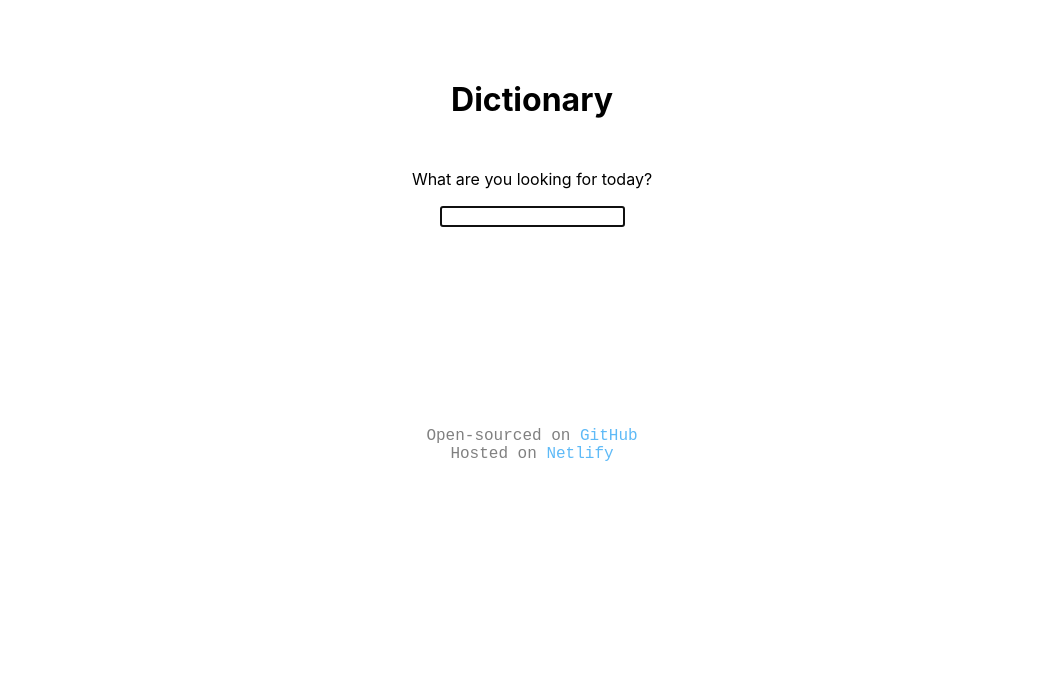
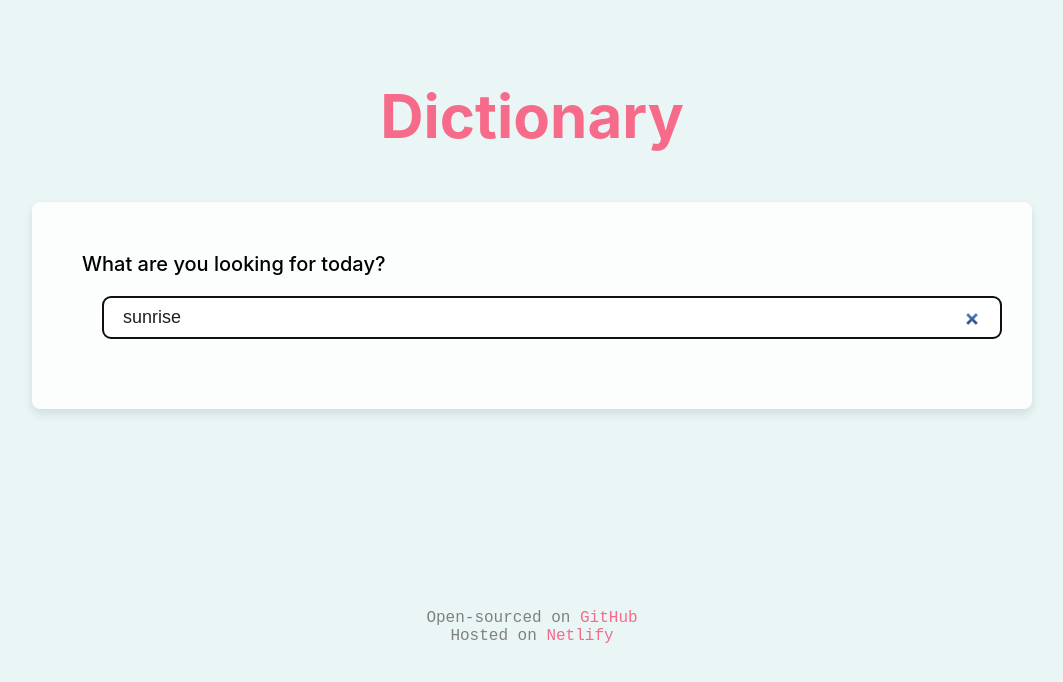
Before and after one commit to shouedpro/react-dictionary-project, a React (Create React App) app: page / in a window 1280 px wide. Shown: the top 682 px of the page, without its empty margins (108-1171 px from the left). Built offline with nearby package versions, Linux system fonts and the light colour scheme; no server answers.

Commit message:
updated css files

```diff
--- a/src/App.css
+++ b/src/App.css
@@ -1,10 +1,23 @@
+body {
+  background: #eaf6f6;
+}
+
 h1 {
+  color: #f76b8a;
+  font-size: 60px;
   margin-bottom: 50px;
+  text-align: center;
+}
+
+main {
+  display: block;
+  margin: 0 auto;
+  max-width: 1000px;
 }
 
 a {
   text-decoration: none;
-  color: rgb(94, 186, 247);
+  color: #f76b8a;
 }
 
 footer {
@@ -12,9 +25,9 @@ footer {
   font-family: monospace;
   font-size: 16px;
   margin-top: 200px;
+  text-align: center;
 }
 
 .App {
-  text-align: center;
   margin: 80px;
 }
--- a/src/App.js
+++ b/src/App.js
@@ -6,9 +6,8 @@ export default function App() {
   return (
     <div className="App">
       <h1>Dictionary</h1>
-      <p>What are you looking for today?</p>
       <main>
-        <Dictionary />
+        <Dictionary defaultKeyword="sunrise" />
       </main>
       <footer>
         <div>
--- a/src/Dictionary.css
+++ b/src/Dictionary.css
@@ -1,3 +1,24 @@
-.Dictionary {
-  text-align: center;
+section {
+  background: #fcfefe;
+  padding: 50px;
+  border-radius: 8px;
+  box-shadow: 0 5px 10px rgba(10, 10, 10, 0.1);
+  margin: 50px 0;
 }
+
+input {
+  width: 100%;
+  padding: 10px 20px;
+  border: 1px solid #ddd;
+  border-radius: 8px;
+  margin: 20px;
+  font-size: 18px;
+  color: rgb(32, 32, 32);
+}
+
+.sub-heading {
+  text-align: left;
+  font-size: 20px;
+  font-weight: 500;
+  margin: 0;
+}
--- a/src/Dictionary.js
+++ b/src/Dictionary.js
@@ -3,32 +3,54 @@ import React, { useState } from "react";
 import "./Dictionary.css";
 import Results from "./Results";
 
-export default function Dictionary() {
-  let [keyword, setKeyword] = useState(null);
+export default function Dictionary(props) {
+  let [keyword, setKeyword] = useState(props.defaultKeyword);
   let [results, setResults] = useState(null);
+  let [loaded, setLoaded] = useState(false);
 
   function handleResponse(response) {
     console.log(response.data[0]);
     setResults(response.data[0]);
   }
 
-  function search(event) {
-    event.preventDefault();
-
+  function search() {
     let apiUrl = `https://api.dictionaryapi.dev/api/v2/entries/en/${keyword}`;
     axios.get(apiUrl).then(handleResponse);
+  }
+
+  function handleSubmit(event) {
+    event.preventDefault();
+    search();
   }
 
   function handleKeywordChange(event) {
     setKeyword(event.target.value);
   }
 
+  function load() {
+    setLoaded(true);
+    search();
+  }
+
+  if (loaded) {
     return (
       <div className="Dictionary">
-      <form onSubmit={search}>
-        <input type="search" autoFocus={true} onChange={handleKeywordChange} />
+        <section>
+          <p className="sub-heading">What are you looking for today?</p>
+          <form onSubmit={handleSubmit}>
+            <input
+              type="search"
+              autoFocus={true}
+              onChange={handleKeywordChange}
+              defaultValue={props.defaultKeyword}
+            />
           </form>
+        </section>
         <Results results={results} />
       </div>
     );
+  } else {
+    load();
+    return "Loading...";
   }
+}
--- a/src/Meaning.css
+++ b/src/Meaning.css
@@ -1,21 +1,21 @@
 .Meaning {
   text-align: left;
-  padding-left: 50px;
-  margin: 50px;
 }
 
 .partOfSpeech {
+  color: #66bfbf;
   font-style: italic;
 }
 
 .definition {
-  color: rgb(68, 67, 67);
-  font-weight: 600;
+  font-size: 16px;
   padding-left: 50px;
 }
 
 .example {
   color: grey;
+  font-size: 14px;
   font-style: italic;
+  margin-top: 8px;
   padding-left: 50px;
 }
--- a/src/Meaning.js
+++ b/src/Meaning.js
@@ -5,17 +5,15 @@ import "./Meaning.css";
 export default function Meaning(props) {
   return (
     <div className="Meaning">
-      <h3>{props.meaning.partOfSpeech}</h3>
+      <h3 className="partOfSpeech">{props.meaning.partOfSpeech}</h3>
       {props.meaning.definitions.map(function (definition, index) {
         return (
           <div key={index}>
-            <p>
-              <strong>Definition:</strong> {definition.definition}
-              <br />
-              <strong>Example:</strong>
-              <em> {definition.example}</em>
+            <div>
+              <div className="definition"> {definition.definition} </div>
+              <div className="example"> {definition.example} </div>
               <Synonyms synonyms={definition.synonyms} />
-            </p>
+            </div>
           </div>
         );
       })}
--- /dev/null
+++ b/src/Phonetics.css
@@ -0,0 +1,28 @@
+.Phonetics {
+  height: 60px;
+  display: inline-block;
+}
+
+.Phonetics a {
+  background: #fcfefe;
+  border: 1px solid #66bfbf;
+  border-radius: 20px;
+  color: #66bfbf;
+  font-size: 13px;
+  font-weight: 600;
+  padding: 10px 20px;
+  margin-left: 50px;
+  transition: all 150ms ease-in-out;
+}
+
+.Phonetics a:hover {
+  background: #66bfbf;
+  color: #fcfefe;
+}
+
+.Phonetics .text {
+  opacity: 0.7;
+  font-weight: 600;
+  padding-left: 20px;
+  display: inline;
+}
--- a/src/Phonetics.js
+++ b/src/Phonetics.js
@@ -1,13 +1,23 @@
 import React from "react";
+import "./Phonetics.css";
 
 export default function Phonetic(props) {
   return (
-    <div className="Phonetics">
-      <a href={props.phonetic.audio} target="_blank" rel="noreferrer">
-        Listen
-      </a>
-      <br />
-      {props.phonetic.text}
-    </div>
+    <span className="Phonetics">
+      <span class="row">
+        <a
+          href={props.phonetic.audio}
+          target="_blank"
+          rel="noreferrer"
+          className="listen"
+        >
+          Listen
+        </a>
+        <p className="text col">
+          {""}
+          {props.phonetic.text}
+        </p>
+      </span>
+    </span>
   );
 }
--- a/src/Results.css
+++ b/src/Results.css
@@ -1,5 +1,5 @@
 h2 {
-  color: rgb(94, 186, 247);
+  color: #f76b8a;
   font-size: 40px;
   padding-left: 50px;
   text-align: left;
--- a/src/Results.js
+++ b/src/Results.js
@@ -7,6 +7,7 @@ export default function Results(props) {
   if (props.results) {
     return (
       <div className="Results">
+        <section>
           <h2>{props.results.word}</h2>
           {props.results.phonetics.map(function (phonetic, index) {
             return (
@@ -15,12 +16,12 @@ export default function Results(props) {
               </div>
             );
           })}
-
+        </section>
         {props.results.meanings.map(function (meaning, index) {
           return (
-            <div key={index}>
+            <section key={index}>
               <Meaning meaning={meaning} />
-            </div>
+            </section>
           );
         })}
       </div>
--- /dev/null
+++ b/src/Synonyms.css
@@ -0,0 +1,16 @@
+ul {
+  display: flex;
+  list-style: none;
+  margin-top: 0;
+}
+
+li {
+  font-size: 14px;
+  display: inline-block;
+  padding: 10px;
+  margin-bottom: 20px;
+}
+
+.synonyms {
+  margin-bottom: 20px;
+}
--- a/src/Synonyms.js
+++ b/src/Synonyms.js
@@ -1,9 +1,10 @@
 import React from "react";
+import "./Synonyms.css";
 
 export default function Synonyms(props) {
   if (props.synonyms) {
     return (
-      <div className="Synonyms">
+      <div className="synonyms">
         <ul>
           {props.synonyms.map(function (synonym, index) {
             return <li key={index}>{synonym}</li>;
```
Lines whose indentation alone changed are shown as unchanged.
